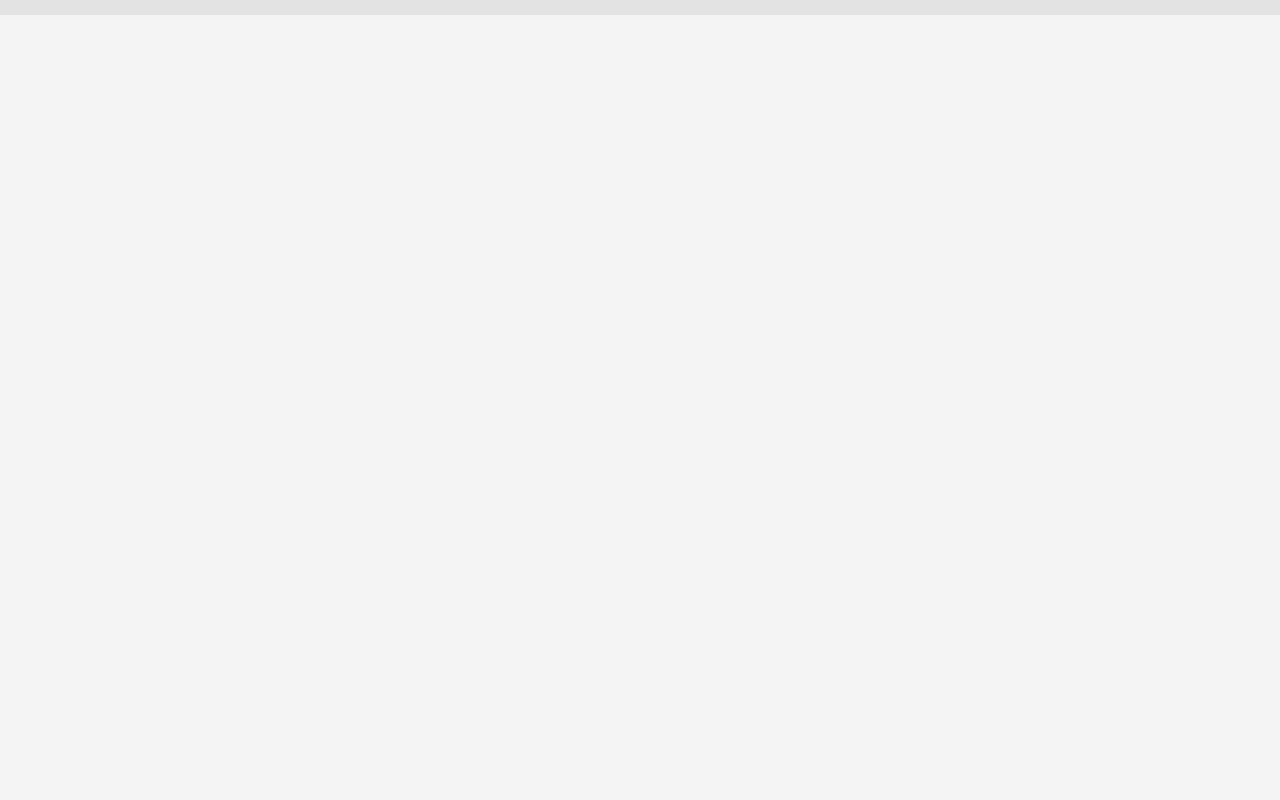
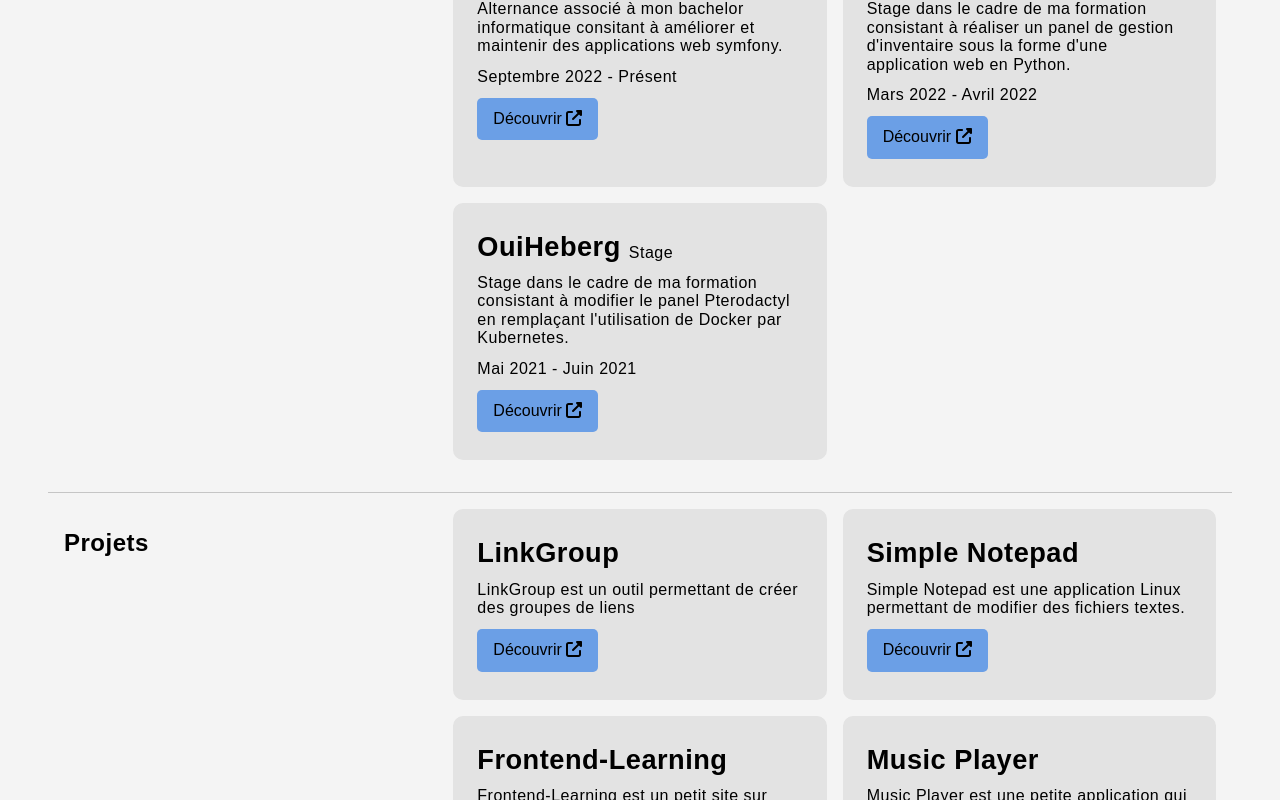
Before and after one commit to MelaineGerard/portfolio-fo, a Nuxt app: page / in a window 1280 px wide. Shown: the part 800-1600 px from the top of the page. Before the commit the page ends 815 px from the top, so only its background shows below. Built offline with nearby package versions, Linux system fonts and the light colour scheme; a web font is replaced by a local one.

Commit message:
:sparkles: Ajout de la partie expériences professionnelles et de la partie Projets

```diff
--- a/assets/css/_paddings.scss
+++ b/assets/css/_paddings.scss
@@ -2,3 +2,7 @@
   padding-left: 2rem;
   padding-right: 2rem;
 }
+
+.p-4 {
+    padding: 1rem;
+}
--- /dev/null
+++ b/components/WebsiteProfessionalExperienceCard.vue
@@ -0,0 +1,104 @@
+<template>
+  <div class="card">
+    <div class="title">
+      <h3>{{ enterprise }}</h3>
+      <span class="post-type">{{ type }}</span>
+    </div>
+    <div class="description">
+      {{ description }}
+    </div>
+    <div class="dates">
+      {{ startDate }} - {{ endDate }}
+    </div>
+    <div class="url">
+      <a :href="url" target="_blank">
+        <button class="discover-button">
+          Découvrir
+          <font-awesome-icon :icon="['fas', 'external-link-alt']" />
+        </button>
+      </a>
+    </div>
+  </div>
+</template>
+
+<style lang="scss" scoped>
+  @import "@/assets/css/colors";
+  .card {
+    border-radius: 10px;
+    background: $background-secondary;
+    padding:  1.75rem 1.5rem;
+    display: flex;
+    flex-direction: column;
+
+    .title {
+      display: flex;
+      flex-direction: row;
+      align-items: flex-end;
+      margin-bottom: 0.75rem;
+
+      h3 {
+        font-weight: 700;
+        margin: 0 0.5rem 0 0;
+        font-size: 1.7rem;
+        padding: 0;
+      }
+
+      .post-type {
+        font-weight: 400;
+        justify-self: flex-end;
+      }
+    }
+    .description {
+      margin-bottom: 0.75rem;
+    }
+
+    .dates {
+      margin-bottom: 0.75rem;
+    }
+
+    .discover-button {
+      background: $color-shadow;
+      border: none;
+      padding: 0.75rem 1rem;
+      border-radius: 5px;
+      cursor: pointer;
+      transition: all 0.3s ease-in-out;
+
+      &:hover {
+        background: $color-hover;
+        color: $color-text;
+      }
+    }
+  }
+</style>
+
+<script setup lang="ts">
+import {FontAwesomeIcon} from "@fortawesome/vue-fontawesome";
+
+defineProps({
+  enterprise: {
+    type: String,
+    required: true,
+  },
+  type: {
+    type: String,
+    required: true,
+  },
+  description: {
+    type: String,
+    required: true,
+  },
+  startDate: {
+    type: String,
+    required: true,
+  },
+  endDate: {
+    type: String,
+    required: true,
+  },
+  url: {
+    type: String,
+    required: true,
+  }
+})
+</script>
--- /dev/null
+++ b/components/WebsiteProjectCard.vue
@@ -0,0 +1,71 @@
+<template>
+  <div class="card">
+    <h3>{{ name }}</h3>
+    <div class="description">
+      {{ description }}
+    </div>
+    <div class="url">
+      <a :href="url" target="_blank">
+        <button class="discover-button">
+          Découvrir
+          <font-awesome-icon :icon="['fas', 'external-link-alt']"/>
+        </button>
+      </a>
+    </div>
+  </div>
+</template>
+
+<style lang="scss" scoped>
+@import "@/assets/css/colors";
+
+.card {
+  border-radius: 10px;
+  background: $background-secondary;
+  padding: 1.75rem 1.5rem;
+  display: flex;
+  flex-direction: column;
+
+  h3 {
+    font-weight: 700;
+    margin: 0 0.5rem 0.75rem 0;
+    font-size: 1.7rem;
+    padding: 0;
+  }
+
+  .description {
+    margin-bottom: 0.75rem;
+  }
+  .discover-button {
+    background: $color-shadow;
+    border: none;
+    padding: 0.75rem 1rem;
+    border-radius: 5px;
+    cursor: pointer;
+    transition: all 0.3s ease-in-out;
+
+    &:hover {
+      background: $color-hover;
+      color: $color-text;
+    }
+  }
+}
+</style>
+
+<script setup lang="ts">
+import {FontAwesomeIcon} from "@fortawesome/vue-fontawesome";
+
+defineProps({
+  name: {
+    type: String,
+    required: true,
+  },
+  description: {
+    type: String,
+    required: true,
+  },
+  url: {
+    type: String,
+    required: true,
+  }
+})
+</script>
--- a/components/WebsiteTwoColumns.vue
+++ b/components/WebsiteTwoColumns.vue
@@ -1,5 +1,5 @@
 <template>
-  <div class="grid border-top-gray mt-4">
+  <div class="grid border-top-gray mt-4 p-4">
     <h2>{{ title }}</h2>
     <div class="col-span-2">
      <slot />
--- /dev/null
+++ b/components/WebsiteTwoColumnsGrid.vue
@@ -0,0 +1,19 @@
+<template>
+  <div class="grid">
+    <slot/>
+  </div>
+</template>
+
+<style lang="scss" scoped>
+.grid {
+  display: grid;
+  grid-template-columns: repeat(2, 1fr);
+  grid-gap: 1rem;
+}
+
+@media screen and (max-width: 768px){
+  .grid {
+    grid-template-columns: repeat(1, 1fr);
+  }
+}
+</style>
--- a/components/homepage/WebsiteProfessionalExperience.vue
+++ /dev/null
@@ -1,8 +0,0 @@
-<template>
-  <WebsiteTwoColumns title="Expériences professionelles">
-    <!-- TODO: Faire une grid responsive qui affiche max 4 expériences pro -->
-  </WebsiteTwoColumns>
-</template>
-<script setup lang="ts">
-import WebsiteAboutPersonalInfosHomepage from "~/components/homepage/WebsiteAboutPersonalInfosHomepage.vue";
-</script>
--- /dev/null
+++ b/components/homepage/WebsiteProfessionalExperienceHomepage.vue
@@ -0,0 +1,51 @@
+<template>
+  <WebsiteTwoColumns title="Expériences professionelles">
+    <WebsiteTwoColumnsGrid>
+      <WebsiteProfessionalExperienceCard
+          v-for="experience in professionalExperiences"
+          :key="experience.enterprise"
+          :type="experience.type"
+          :enterprise="experience.enterprise"
+          :description="experience.description"
+          :startDate="experience.startDate"
+          :endDate="experience.endDate"
+          :url="experience.url"
+      />
+    </WebsiteTwoColumnsGrid>
+  </WebsiteTwoColumns>
+</template>
+
+<style lang="scss" scoped>
+</style>
+
+<script setup lang="ts">
+import WebsiteAboutPersonalInfosHomepage from "~/components/homepage/WebsiteAboutPersonalInfosHomepage.vue";
+
+// TODO: Remplacer cela par un call sur l'API qui récupère les données
+const professionalExperiences = [
+  {
+    type: "Alternance",
+    enterprise: "Additi Média",
+    description: "Alternance associé à mon bachelor informatique consitant à améliorer et maintenir des applications web symfony.",
+    startDate: "Septembre 2022",
+    endDate: "Présent",
+    url: "https://additimedia.ouest-france.fr/qui-sommes-nous/"
+  },
+  {
+    type: "Stage",
+    enterprise: "Dyjix",
+    description: "Stage dans le cadre de ma formation consistant à réaliser un panel de gestion d'inventaire sous la forme d'une application web en Python.",
+    startDate: "Mars 2022",
+    endDate: "Avril 2022",
+    url: "https://dyjix.eu/"
+  },
+  {
+    type: "Stage",
+    enterprise: "OuiHeberg",
+    description: "Stage dans le cadre de ma formation consistant à modifier le panel Pterodactyl en remplaçant l'utilisation de Docker par Kubernetes.",
+    startDate: "Mai 2021",
+    endDate: "Juin 2021",
+    url: "https://ouiheberg.com/"
+  }
+];
+</script>
--- /dev/null
+++ b/components/homepage/WebsiteProjectsHomepage.vue
@@ -0,0 +1,42 @@
+<template>
+  <WebsiteTwoColumns title="Projets">
+    <WebsiteTwoColumnsGrid>
+      <WebsiteProjectCard
+          v-for="project in projects"
+          :key="project.name"
+          :name="project.name"
+          :description="project.description"
+          :url="project.url"
+      />
+    </WebsiteTwoColumnsGrid>
+  </WebsiteTwoColumns>
+</template>
+
+<style lang="scss" scoped>
+</style>
+
+<script setup lang="ts">
+// TODO: Remplacer cela par un call sur l'API qui récupère les données
+const projects = [
+  {
+    name: "LinkGroup",
+    description: "LinkGroup est un outil permettant de créer des groupes de liens",
+    url: "https://github.com/MelaineGerard/Linkgroup"
+  },
+  {
+    name: "Simple Notepad",
+    description: "Simple Notepad est une application Linux permettant de modifier des fichiers textes.",
+    url: "https://github.com/melainegerard/simple-notepad"
+  },
+  {
+    name: "Frontend-Learning",
+    description: "Frontend-Learning est un petit site sur lequelle je montre les pages web statiques que j'ai réalisé pour m'entraîner au HTML/CSS en m'inspirant de maquettes trouvées un peu partout sur internet (Notamment Dribbble.com)",
+    url: "https://frontend-learning.melaine-gerard.fr/"
+  },
+  {
+    name: "Music Player",
+    description: "Music Player est une petite application qui permet de lire de la musique dans son navigateur avec les informations contenues dans un fichier json",
+    url: "https://music.melaine-gerard.fr/"
+  },
+];
+</script>
--- a/pages/index.vue
+++ b/pages/index.vue
@@ -3,11 +3,13 @@
     <WebsiteTopHomepage />
     <WebsiteAboutHomepage />
     <WebsiteProfessionalExperience />
+    <WebsiteProjectsHomepage />
   </div>
 </template>
 
 <script setup lang="ts">
 import WebsiteTopHomepage from "~/components/homepage/WebsiteTopHomepage.vue";
 import WebsiteAboutHomepage from "~/components/homepage/WebsiteAboutHomepage.vue";
-import WebsiteProfessionalExperience from "~/components/homepage/WebsiteProfessionalExperience.vue";
+import WebsiteProfessionalExperience from "~/components/homepage/WebsiteProfessionalExperienceHomepage.vue";
+import WebsiteProjectsHomepage from "~/components/homepage/WebsiteProjectsHomepage.vue";
 </script>
```
